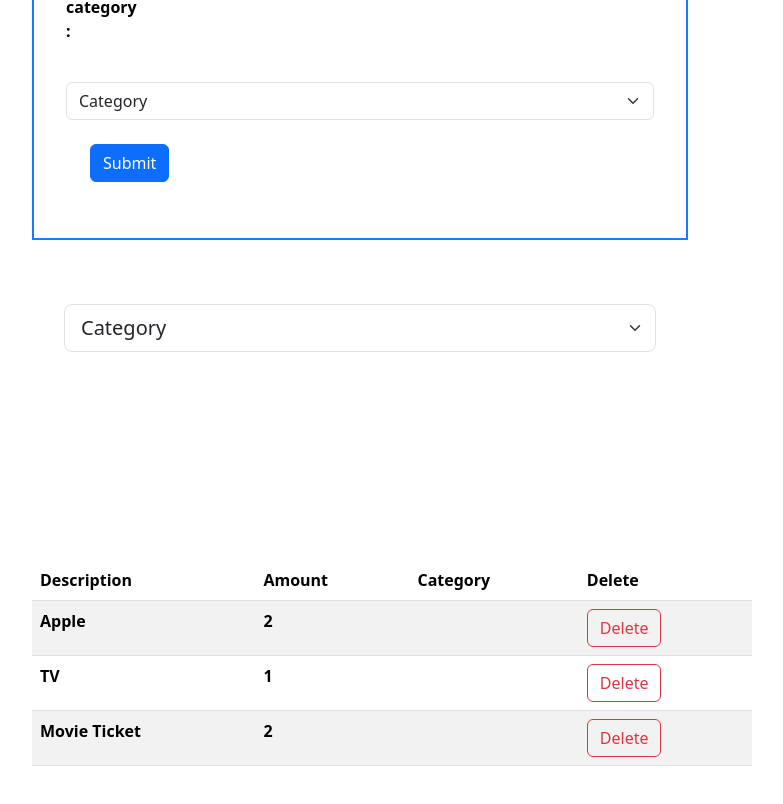
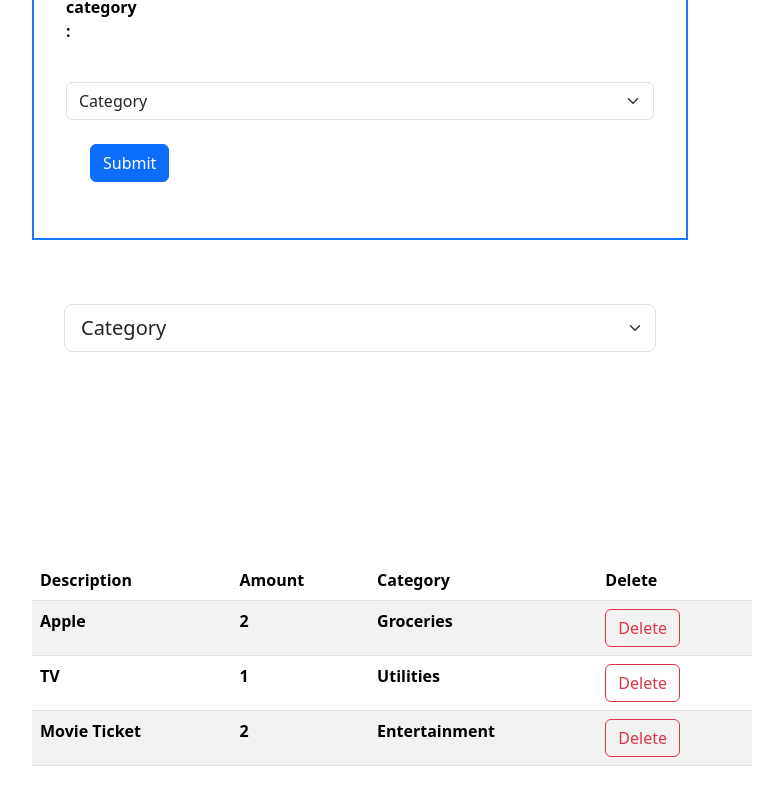
Before and after one commit to ESSAFAR/ExpenseTracker, a React (Vite) app: page / in a window 1280 px wide. Shown: the part 488-1292 px from the top of the page, without its empty margins (280-1063 px from the left). Built offline with nearby package versions, Linux system fonts and the light colour scheme.

Commit message:
Added filter logic

```diff
--- a/src/Components/Form.tsx
+++ b/src/Components/Form.tsx
@@ -1,4 +1,4 @@
-import { FormEvent, FormEventHandler, useState } from "react";
+import { FormEvent, useState } from "react";
 
 interface Product {
   productName: string;
--- a/src/Components/Table.tsx
+++ b/src/Components/Table.tsx
@@ -1,4 +1,4 @@
-import { useState, useEffect } from "react";
+import { useState, FormEvent, useEffect } from "react";
 
 interface Product {
   productName: String;
@@ -11,6 +11,7 @@ interface TableProps {
   onDelete : (product : Product)=>void;
 }
 
+
 const categories = ["Groceries", "Utilities", "Entertainment"]
 
 const Table = ({ productList , onDelete}: TableProps) => {
@@ -19,14 +20,19 @@ const Table = ({ productList , onDelete}: TableProps) => {
   useEffect(() => {
     setDisplayedProductlist(productList);
   }, [productList]);
+
+
+
+
   return (
     <>
       <div className="filterList">
         <select
+        onChange={()=>setDisplayedProductlist(productList.filter((product)=>event.target.value ==="0" || product.category=== categories[parseInt(event.target.value)-1]))}
           className="form-select form-select-lg mb-3"
           aria-label=".form-select-lg example"
         >
-          <option selected>Category</option>
+          <option selected value="0">Category</option>
           <option value="1">Groceries</option>
           <option value="2">Utilities</option>
           <option value="3">Entertainment</option>
@@ -49,7 +55,7 @@ const Table = ({ productList , onDelete}: TableProps) => {
               <tr key={5}>
                 <th scope="row">{product.productName}</th>
                 <td>{product.amount}</td>
-                <td>{categories[parseInt(product.category)-1]}</td>
+                <td>{product.category}</td>
                 <td>
                   <button type="button" className="btn btn-outline-danger" onClick={()=>onDelete(product)}>
                     Delete
```
